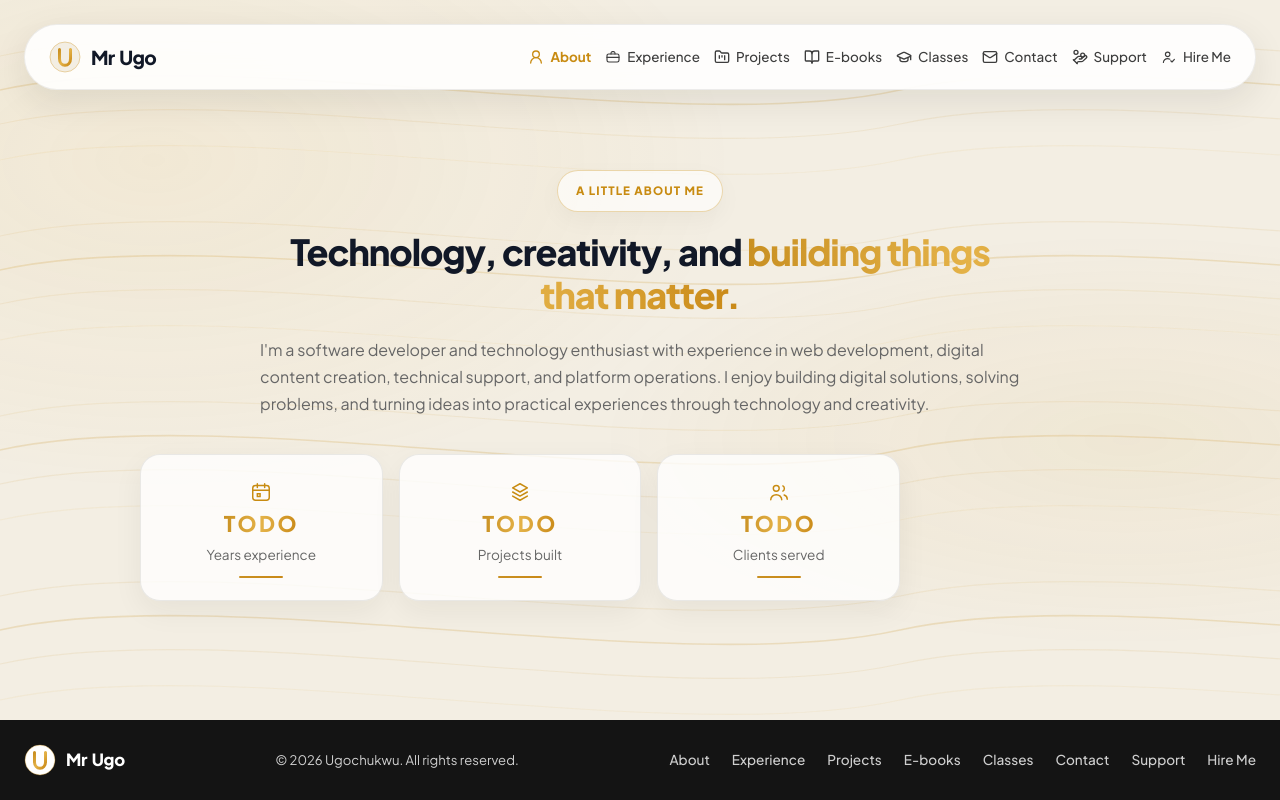
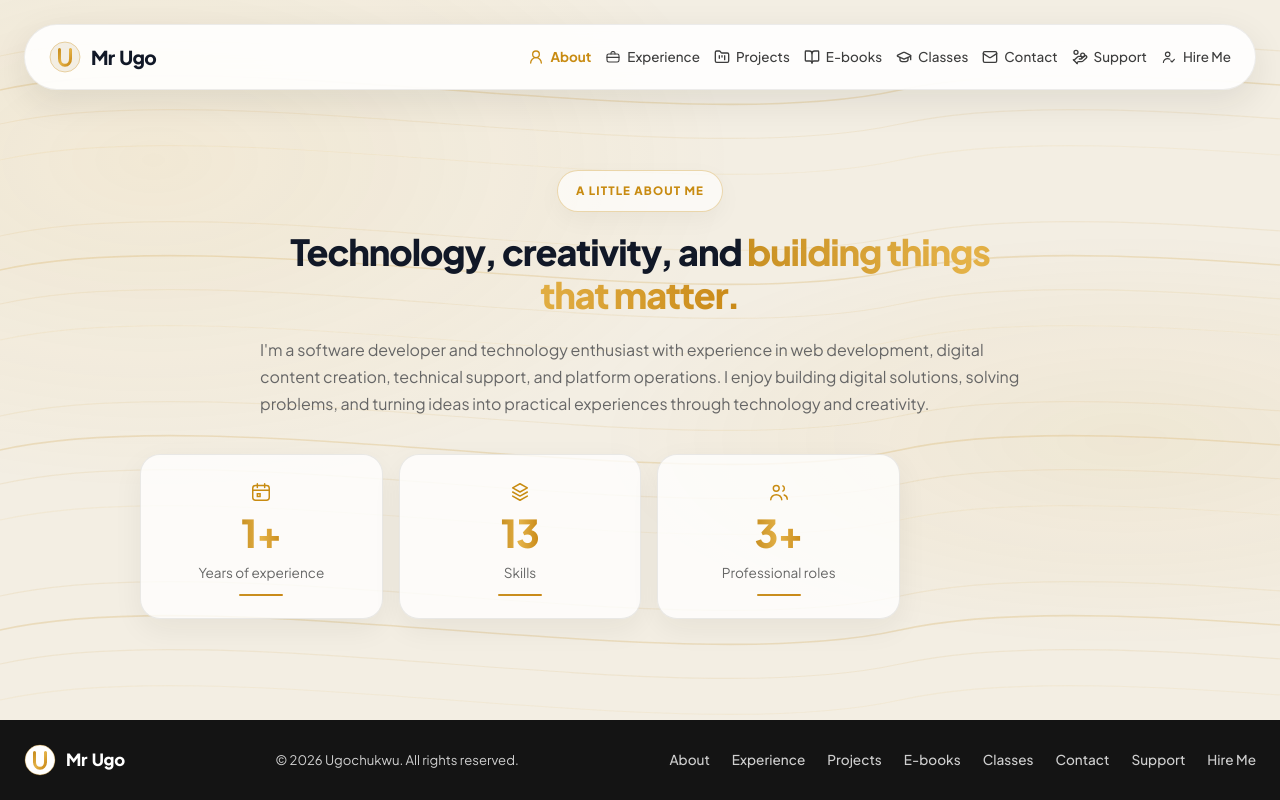
Before and after one commit to Bluezo-tech/mrugo.dev, a React (Vite) app: page /about in a window 1280 px wide. Built offline with nearby package versions, Linux system fonts and the light colour scheme.

Commit message:
Use confirmed experience skills and roles in animated About stats

```diff
--- a/src/components/AboutSection.tsx
+++ b/src/components/AboutSection.tsx
@@ -1,5 +1,6 @@
 import { type ReactElement } from 'react'
 import { STATS } from '../data/content'
+import CountUp from './CountUp'
 
 /** Small line icons drawn for these stat cards (not a copied icon set). */
 const STAT_ICONS: Record<string, ReactElement> = {
@@ -10,14 +11,14 @@ const STAT_ICONS: Record<string, ReactElement> = {
       <path d="M8 14h3v3H8z" />
     </svg>
   ),
-  projects: (
+  skills: (
     <svg viewBox="0 0 24 24" fill="none" stroke="currentColor" strokeWidth="1.6" strokeLinecap="round" strokeLinejoin="round">
       <path d="M12 3l8 4.5-8 4.5-8-4.5L12 3z" />
       <path d="M4 12l8 4.5 8-4.5" />
       <path d="M4 16.5L12 21l8-4.5" />
     </svg>
   ),
-  clients: (
+  roles: (
     <svg viewBox="0 0 24 24" fill="none" stroke="currentColor" strokeWidth="1.6" strokeLinecap="round">
       <circle cx="9" cy="8" r="3.2" />
       <path d="M3 20.5c0-3.1 2.7-5.6 6-5.6s6 2.5 6 5.6" />
@@ -49,13 +50,13 @@ function AboutSection() {
       <div className="stats-row">
         {STATS.map((stat) => (
           <div
-            className={stat.todo ? 'stat-card is-todo' : 'stat-card'}
+            className="stat-card"
             key={stat.id}
           >
             <span className="stat-icon" aria-hidden="true">
               {STAT_ICONS[stat.id]}
             </span>
-            <p className="stat-value">{stat.value}</p>
+            <p className="stat-value"><CountUp value={stat.value} suffix={stat.suffix} /></p>
             <p className="stat-label">{stat.label}</p>
             <span className="stat-rule" aria-hidden="true" />
           </div>
--- /dev/null
+++ b/src/components/CountUp.tsx
@@ -0,0 +1,40 @@
+import { useEffect, useRef, useState } from 'react'
+
+export default function CountUp({ value, suffix = '' }: { value: number; suffix?: string }) {
+  const ref = useRef<HTMLSpanElement>(null)
+  const [count, setCount] = useState(0)
+
+  useEffect(() => {
+    const element = ref.current
+    if (!element) return
+    if (window.matchMedia('(prefers-reduced-motion: reduce)').matches || !('IntersectionObserver' in window)) {
+      setCount(value)
+      return
+    }
+
+    let frame = 0
+    let started = false
+    const observer = new IntersectionObserver(([entry]) => {
+      if (!entry.isIntersecting || started) return
+      started = true
+      observer.disconnect()
+      const start = performance.now()
+      const duration = 1100
+      const tick = (now: number) => {
+        const progress = Math.min((now - start) / duration, 1)
+        const eased = 1 - (1 - progress) ** 3
+        setCount(Math.round(value * eased))
+        if (progress < 1) frame = requestAnimationFrame(tick)
+      }
+      frame = requestAnimationFrame(tick)
+    }, { threshold: 0.25 })
+    observer.observe(element)
+    return () => {
+      observer.disconnect()
+      cancelAnimationFrame(frame)
+    }
+  }, [value])
+
+  const displayed = typeof window !== 'undefined' && window.matchMedia('(prefers-reduced-motion: reduce)').matches ? value : count
+  return <span ref={ref}>{displayed}{suffix}</span>
+}
--- a/src/data/content.ts
+++ b/src/data/content.ts
@@ -72,15 +72,15 @@ export const CURRENT_PROJECT_TODO = {
 }
 
 export type Stat = {
-  id: string
-  value: string
+  id: 'years' | 'skills' | 'roles'
+  value: number
+  suffix?: string
   label: string
-  todo: boolean
 }
 
-/** Bayo's layout is 3 stat cards. Values are HIS numbers — ours are TODO. */
+/** Confirmed experience, the 13 listed skills, and three named roles. */
 export const STATS: Stat[] = [
-  { id: 'years', value: 'TODO', label: 'Years experience', todo: true },
-  { id: 'projects', value: 'TODO', label: 'Projects built', todo: true },
-  { id: 'clients', value: 'TODO', label: 'Clients served', todo: true },
+  { id: 'years', value: 1, suffix: '+', label: 'Years of experience' },
+  { id: 'skills', value: 13, label: 'Skills' },
+  { id: 'roles', value: 3, suffix: '+', label: 'Professional roles' },
 ]
```
